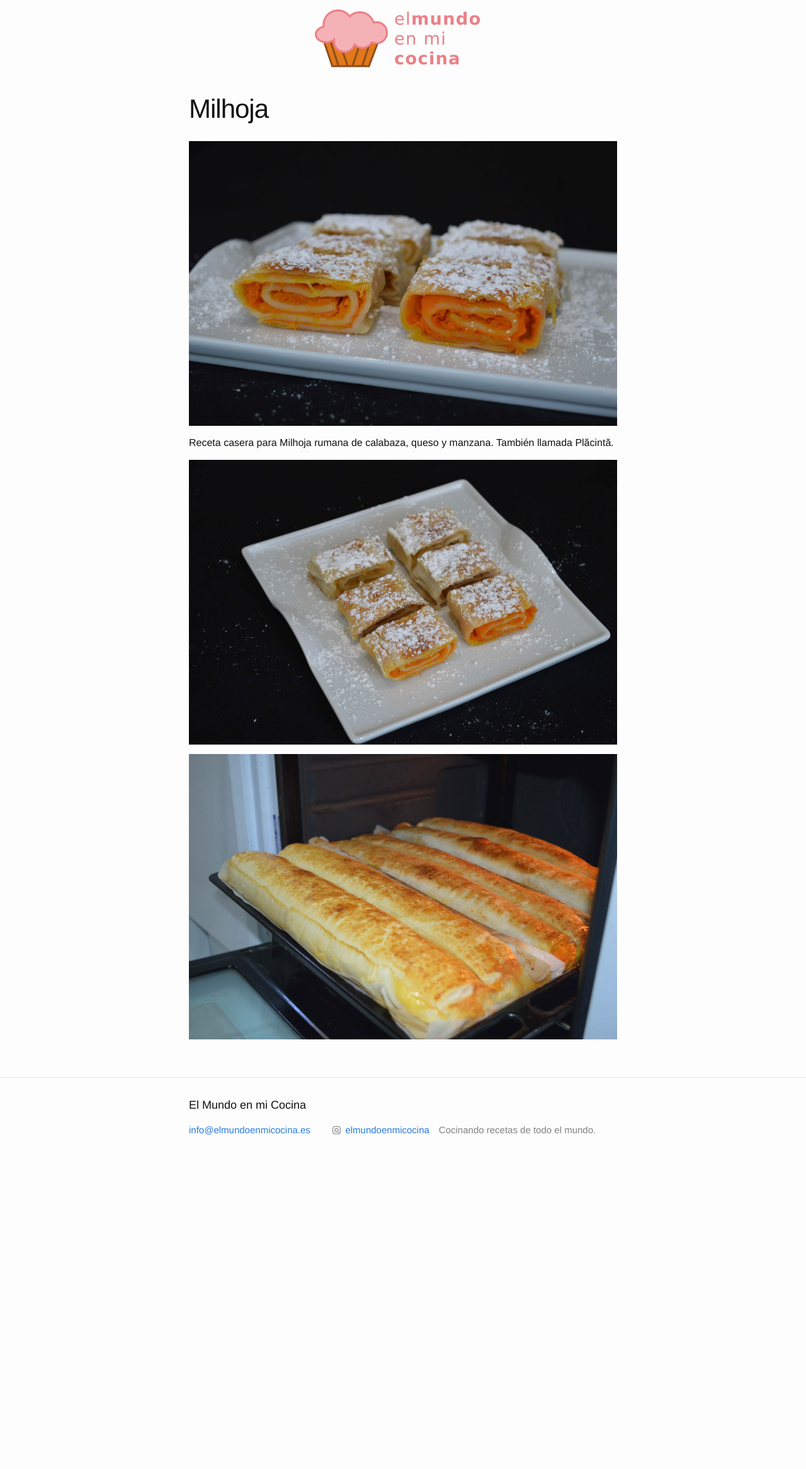
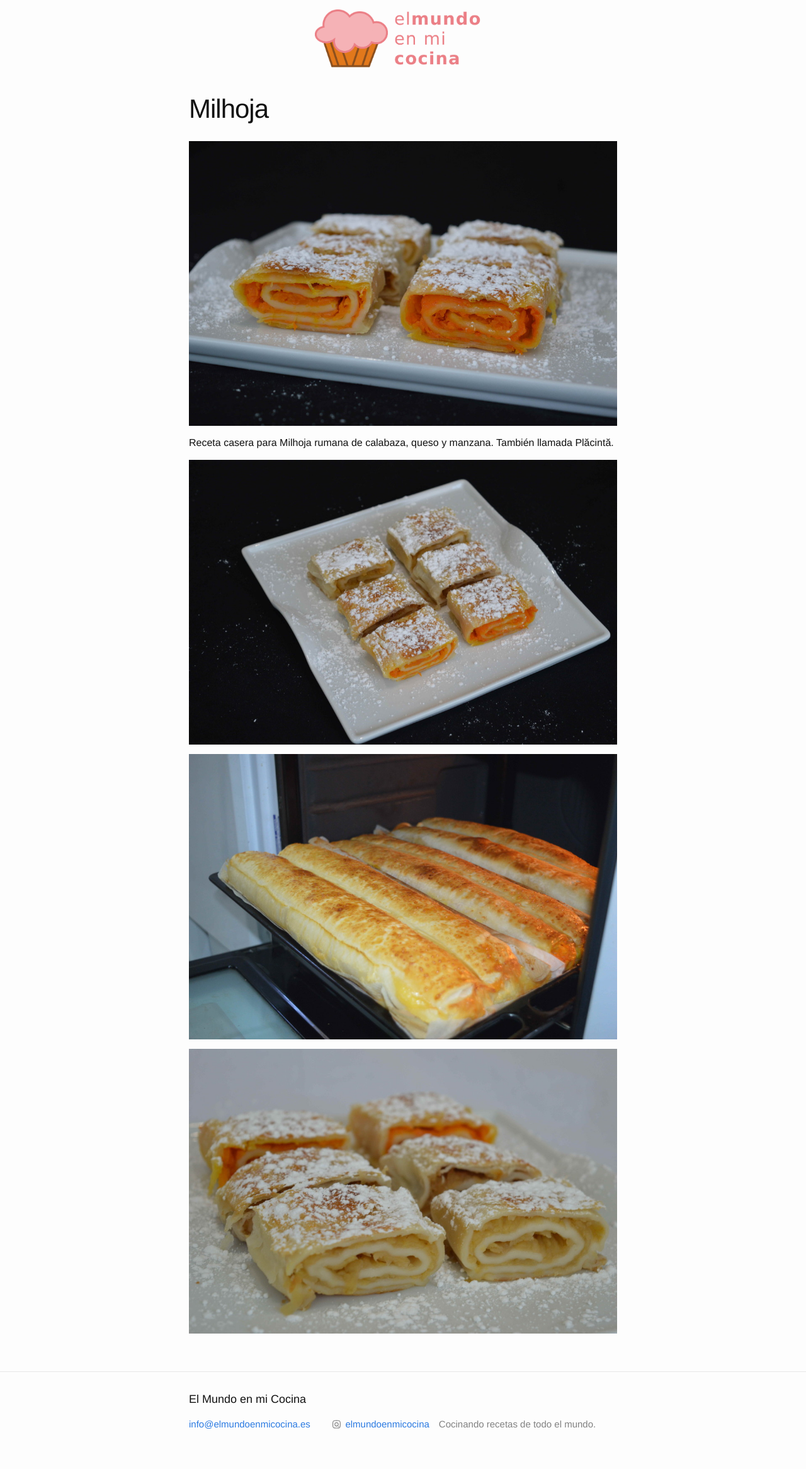
Before and after one commit to mariusavram91/elmundoenmicocina, a Jekyll site: the page built from _posts/2016-08-29-milhoja.markdown, in a window 1280 px wide. Shown: the whole page at 63% size. Built offline with Jekyll 4.4.1, drawn with Linux system fonts in a browser that asks for light colours; before the commit the page ends 1865 px from its top, so only the background shows below that.

Commit message:
Add image 4 for milhoja post

```diff
--- a/_posts/2016-08-29-welcome.markdown
+++ b/_posts/2016-08-29-milhoja.markdown
@@ -12,3 +12,5 @@ Receta casera para Milhoja rumana de calabaza, queso y manzana. También llamada
 ![Milhoja 2](/assets/milhoja_2.jpg)
 
 ![Milhoja 3](/assets/milhoja_3.jpg)
+
+![Milhoja 4](/assets/milhoja_4.jpg)
```
Also changed, not shown: assets/milhoja_4.jpg (added).
